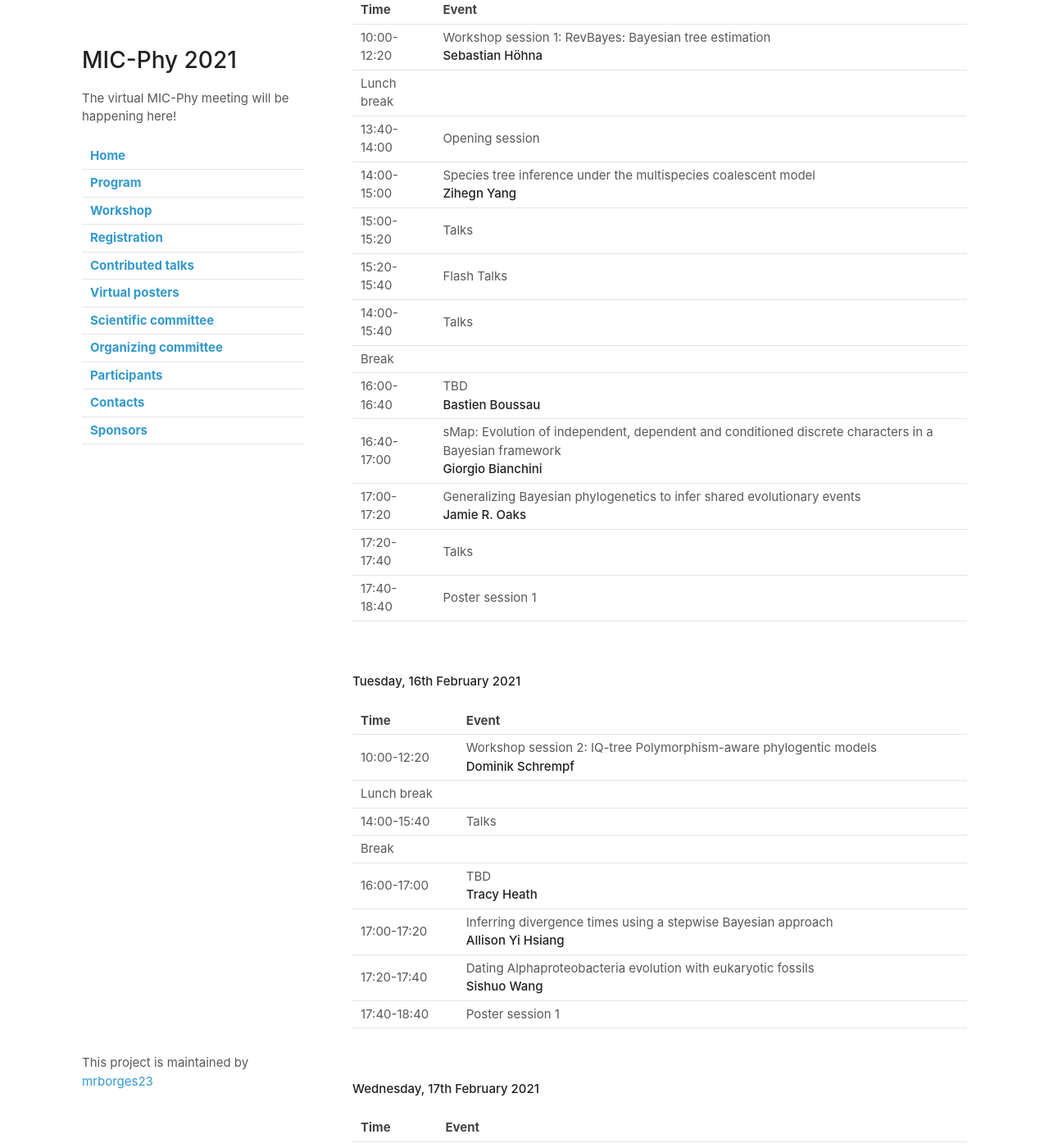
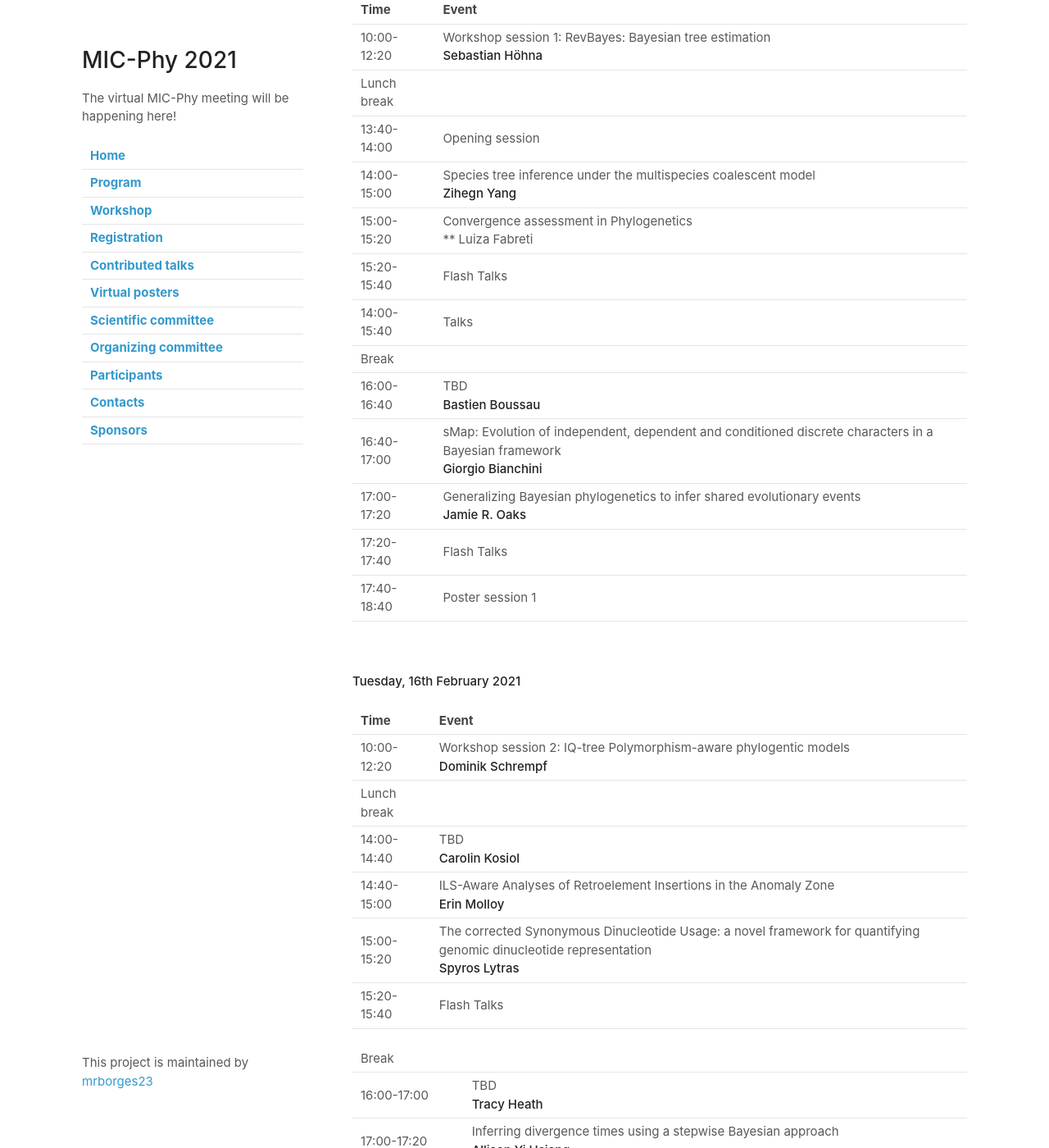
Before and after one commit to mrborges23/micphy2021, a Jekyll site: the page built from program.md, in a window 1280 px wide and 1400 px high, scrolled down 234 px. Shown: the whole window at 82% size. Built offline with Jekyll 4.4.1, drawn with Linux system fonts in a browser that asks for light colours; our own code applies the rules of GitHub Pages for plain Markdown files; some of the changed text lies outside the part shown.

Commit message:
schedule

```diff
--- a/program.md
+++ b/program.md
@@ -12,14 +12,14 @@ All times are UTC+1 (Vienna local time).
 | Lunch break | |
 |13:40-14:00| Opening session |
 |14:00-15:00| Species tree inference under the multispecies coalescent model<br/>**Zihegn Yang**   |
-|15:00-15:20| Talks |
+|15:00-15:20| Convergence assessment in Phylogenetics <br/>** Luiza Fabreti |
 |15:20-15:40| Flash Talks |
 |14:00-15:40| Talks |
 | Break | |
 |16:00-16:40| TBD <br/> **Bastien Boussau** |
 |16:40-17:00| sMap: Evolution of independent, dependent and conditioned discrete characters in a Bayesian framework <br/>**Giorgio Bianchini** |
 |17:00-17:20| Generalizing Bayesian phylogenetics to infer shared evolutionary events<br/>**Jamie R. Oaks** |
-|17:20-17:40| Talks |
+|17:20-17:40| Flash Talks |
 |17:40-18:40| Poster session 1 |
 
 <br>
@@ -30,7 +30,11 @@ All times are UTC+1 (Vienna local time).
 |---|---|
 |10:00-12:20| Workshop session 2: IQ-tree Polymorphism-aware phylogentic models <br/> **Dominik Schrempf**  |
 | Lunch break | |
-|14:00-15:40| Talks |
+|14:00-14:40| TBD  <br/> **Carolin Kosiol**  |
+|14:40-15:00| ILS-Aware Analyses of Retroelement Insertions in the Anomaly Zone <br/>  **Erin Molloy** |
+|15:00-15:20| The corrected Synonymous Dinucleotide Usage: a novel framework for quantifying genomic dinucleotide representation <br/>  **Spyros Lytras** |
+|15:20-15:40| Flash Talks |
+
 | Break | |
 |16:00-17:00| TBD <br/> **Tracy Heath**  |
 |17:00-17:20| Inferring divergence times using a stepwise Bayesian approach<br/> **Allison Yi Hsiang** |
@@ -50,5 +54,7 @@ All times are UTC+1 (Vienna local time).
 |15:00-15:20| Placing ancient DNA sequences into reference phylogenies  <br/>**Bianca De Sanctis**  |
 |15:20-15:40| Dissecting genomic determinants of positive selection with an evolution-guided regression model<br/>**Yi-Fei Huang** |
 | Break | |
-|16:00-17:40| Talks |
+|16:00-16:40| TBD |
+|16:40-17:00| Ordering the events in the ancient tree of life with edge length ratio distributions <br/> **Andrew J. Roger**  |
+|17:40-18:00| Discussion group |
 |17:40-18:00| Closing session |
```
